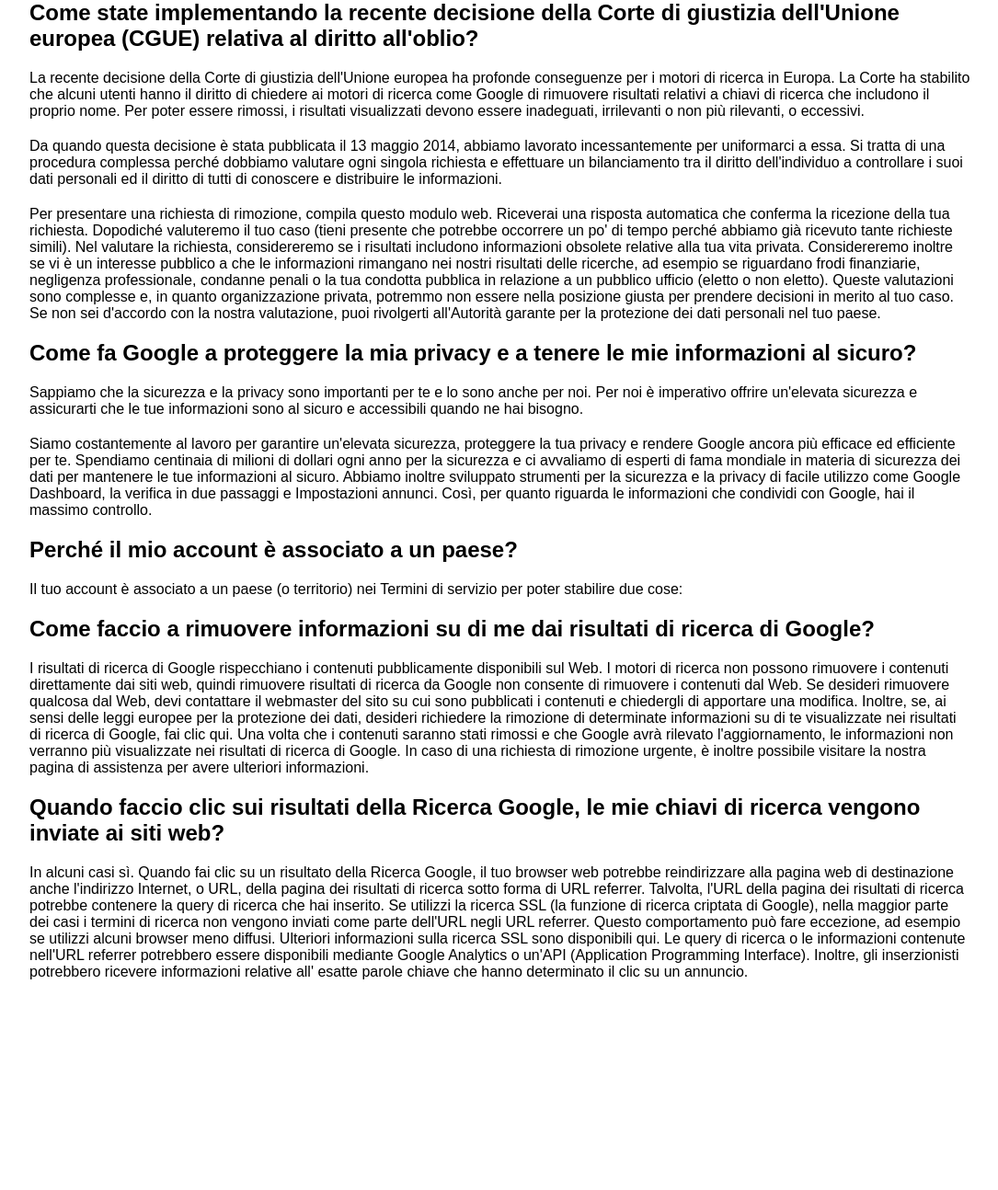
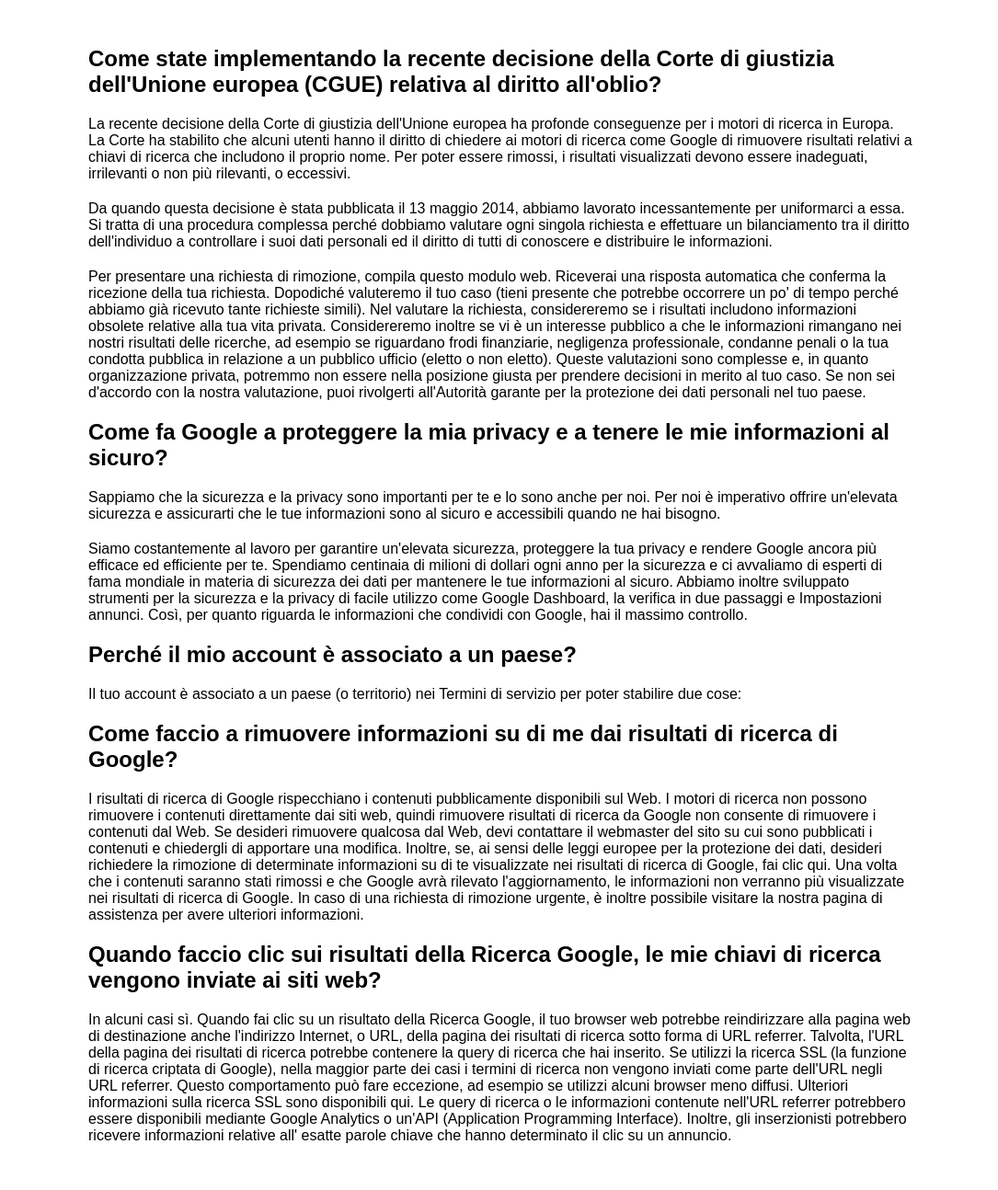
Before and after one commit to Barbon14/php-google-faq, a PHP site: page / in a window 1280 px wide. Shown: the whole page at 92% size, without its empty margins (96-1181 px from the left). Before the commit the page ends 1065 px from the top, so only its background shows below. Run offline with PHP 8.4, Linux system fonts and the light colour scheme.

Commit message:
Fix: layout

```diff
--- a/css/style.css
+++ b/css/style.css
@@ -9,8 +9,8 @@ body {
 }
 
 .container {
-    width: 80%;
-    margin: 0 auto;
+    width: 70%;
+    margin: 50px auto;
 }
 
 h2,
```
